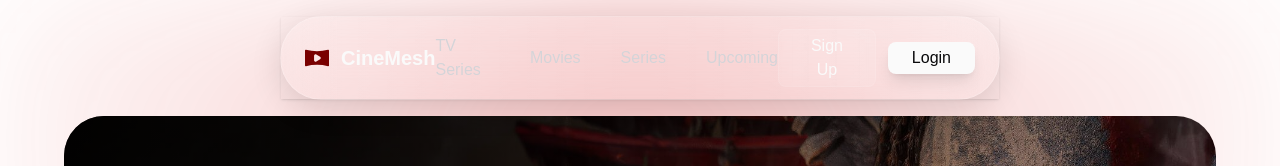
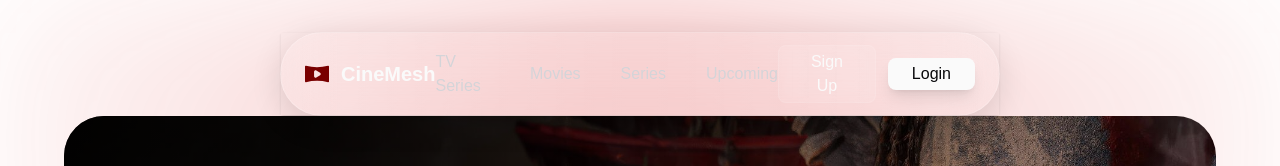
Before and after one commit to Ponloe/cinemesh-frontend, a Next.js app: page / in a window 1280 px wide. Shown: the top 166 px of the page. Built offline with nearby package versions, Linux system fonts and the light colour scheme.

Commit message:
adjust: some tiny adjustment with the nav

```diff
--- a/components/header.tsx
+++ b/components/header.tsx
@@ -3,7 +3,7 @@ import { LogoIcon  } from "@/public/icons/cineMashLogo";
 
 export function Header() {
   return (
-    <header className="sticky top-4 z-50 px-70">
+    <header className="sticky top-8 z-50 px-70">
       <div className="container rounded-full bg-linear-to-r from-white/5 via-white/10 to-white/5 dark:from-black/5 dark:via-black/10 dark:to-black/5 backdrop-blur-xl border border-white/20 dark:border-white/10 shadow-[0_8px_32px_0_rgba(0,0,0,0.12)]">
         <div className="px-6 py-3 md:py-3 shadow-sm max-w-5xl mx-auto w-full">
           <div className="flex items-center justify-between">
```
